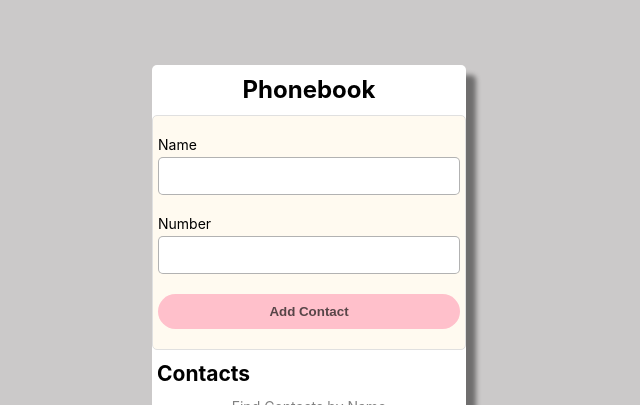
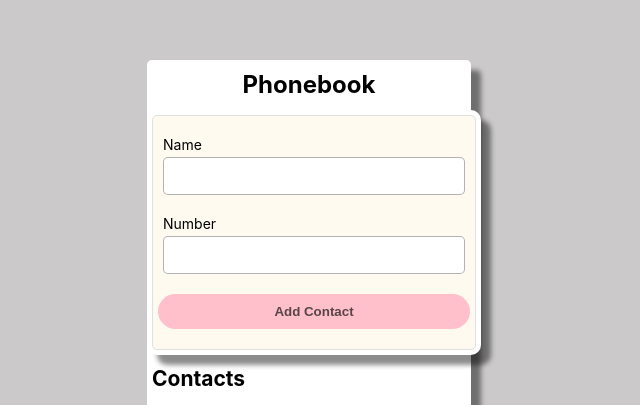
Before and after one commit to techista1584/goit-react-hw-08-phonebook__, a React (Create React App) app: page / in a window 1280 px wide. Shown: the part 123-528 px from the top of the page, without its empty margins (331-971 px from the left). Built offline with nearby package versions, Linux system fonts and the light colour scheme; no server answers.

Commit message:
Update ContactForm.jsx

```diff
--- a/src/components/ContactForm/ContactForm.jsx
+++ b/src/components/ContactForm/ContactForm.jsx
@@ -42,6 +42,7 @@ export const ContactForm = ({ addContact, contacts }) => {
   };
 
   return (
+  <div class={css.container}>
     <form className={css.form} onSubmit={handleSubmit}>
       <label className={css.formField}>
         <p className={css.formLabel}>Name</p>
@@ -74,6 +75,7 @@ export const ContactForm = ({ addContact, contacts }) => {
         Add Contact
       </button>
     </form>
+  </div>
   );
 };
 
```
